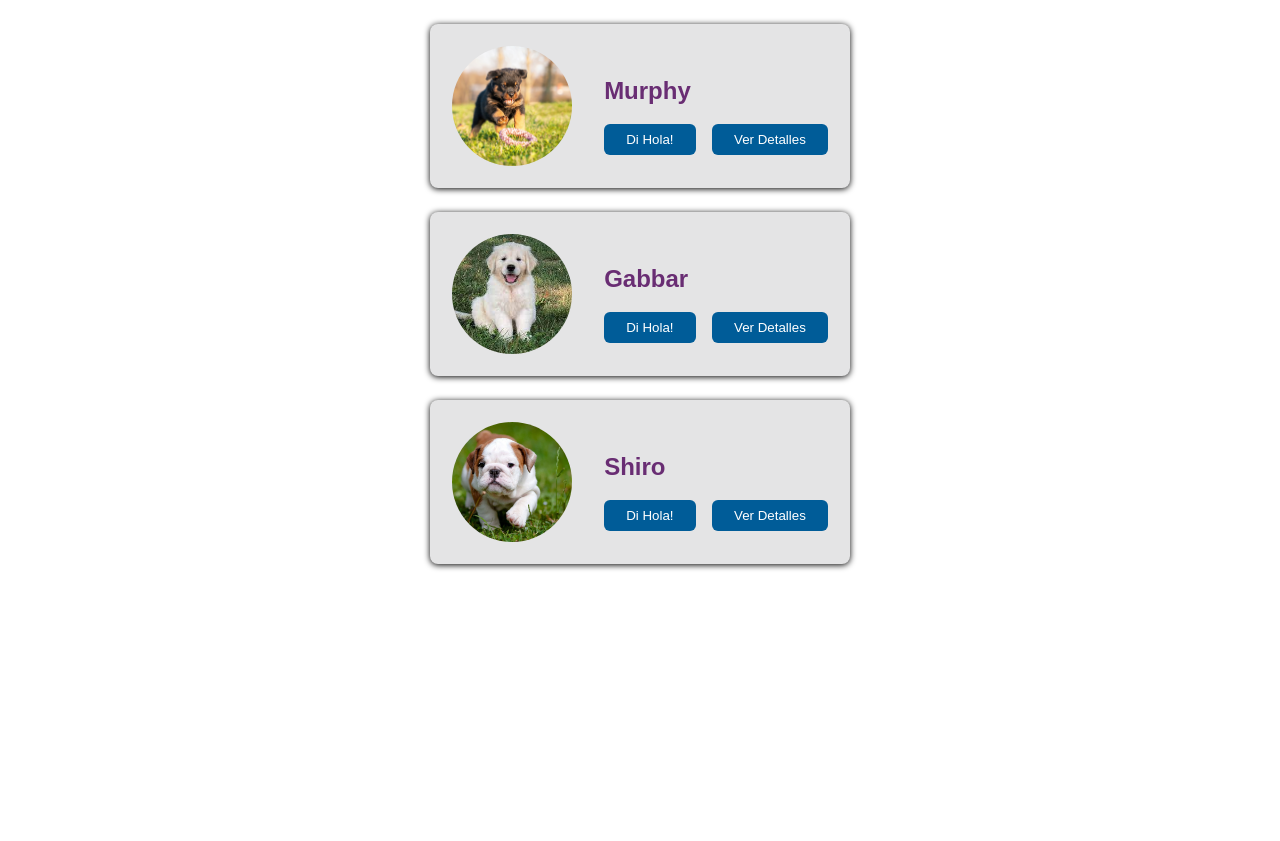
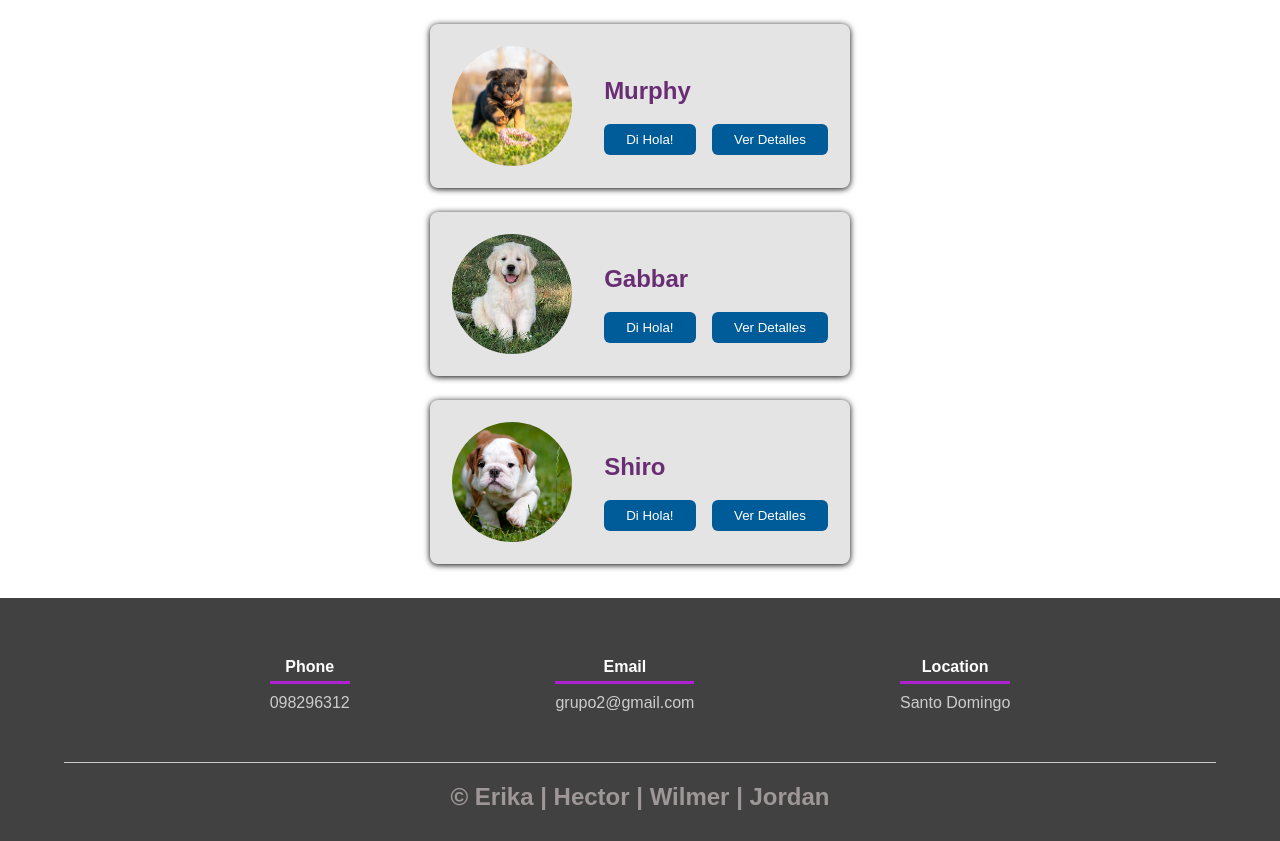
Before and after one commit to Hector858/Programacion_Mascotas, a plain HTML site: page ProyectoU1/adopcion.html in a window 1280 px wide. Shown: the part 80-921 px from the top of the page. Before the commit the page ends 800 px from the top, so only its background shows below. Drawn offline with Linux system fonts and the light colour scheme.

Commit message:
Se agrego el Footer a la página "Adopta"

```diff
--- a/ProyectoU1/adopcion.html
+++ b/ProyectoU1/adopcion.html
@@ -7,6 +7,7 @@
     <title>Mascotas</title>
     <link rel="stylesheet" href="./css/adopcion.css" />
     <link rel="stylesheet" href="./css/estilos1.css">
+    <link rel="stylesheet" href="./css/estilos2.css">
   </head>
 
   <body>
@@ -22,7 +23,7 @@
               <li><a href="adopcion.html">Adoptar</a></li>
           </ul>
       </nav>
-  </header>
+    </header>
 
     <div class="app">
       <pet-card name="Murphy" avatar="img/adopta/rottweiler.jpeg">
@@ -39,5 +40,22 @@
       </pet-card>
     </div>
     <script src="adopcion.js" type="module"></script>
+    <footer>
+      <div class="contenedor-footer">
+          <div class="content-foo">
+              <h4>Phone</h4>
+              <p>098296312</p>
+          </div>
+          <div class="content-foo">
+              <h4>Email</h4>
+              <p>grupo2@gmail.com</p>
+          </div>
+          <div class="content-foo">
+              <h4>Location</h4>
+              <p>Santo Domingo</p>
+          </div>
+      </div>
+      <h2 class="titulo-final">&copy; Erika | Hector | Wilmer | Jordan</h2>
+  </footer>
   </body>
 </html>
```
